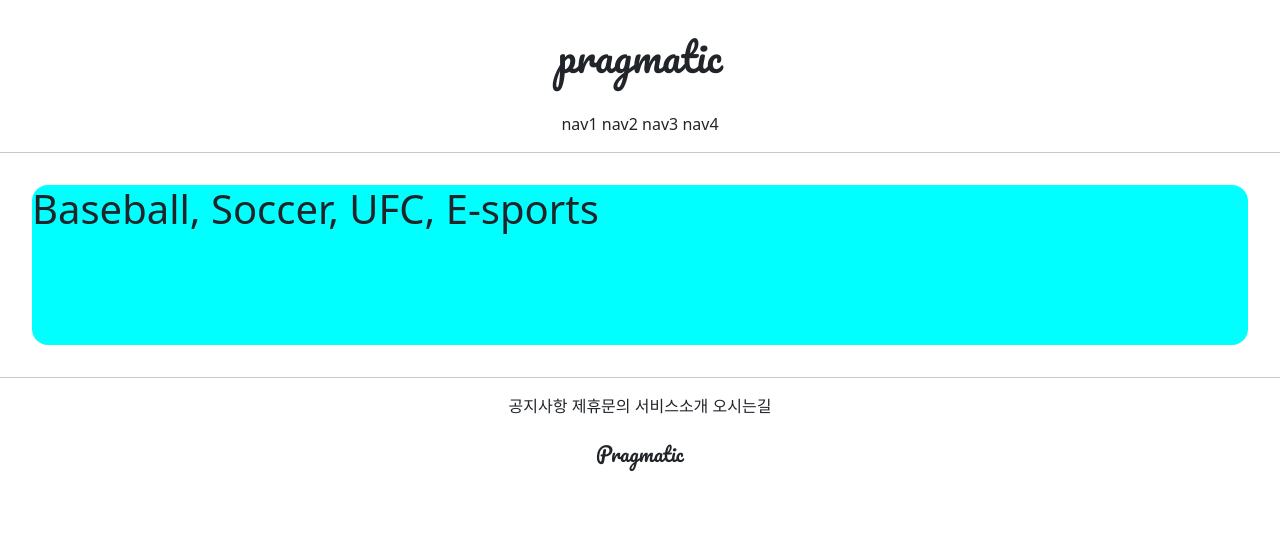
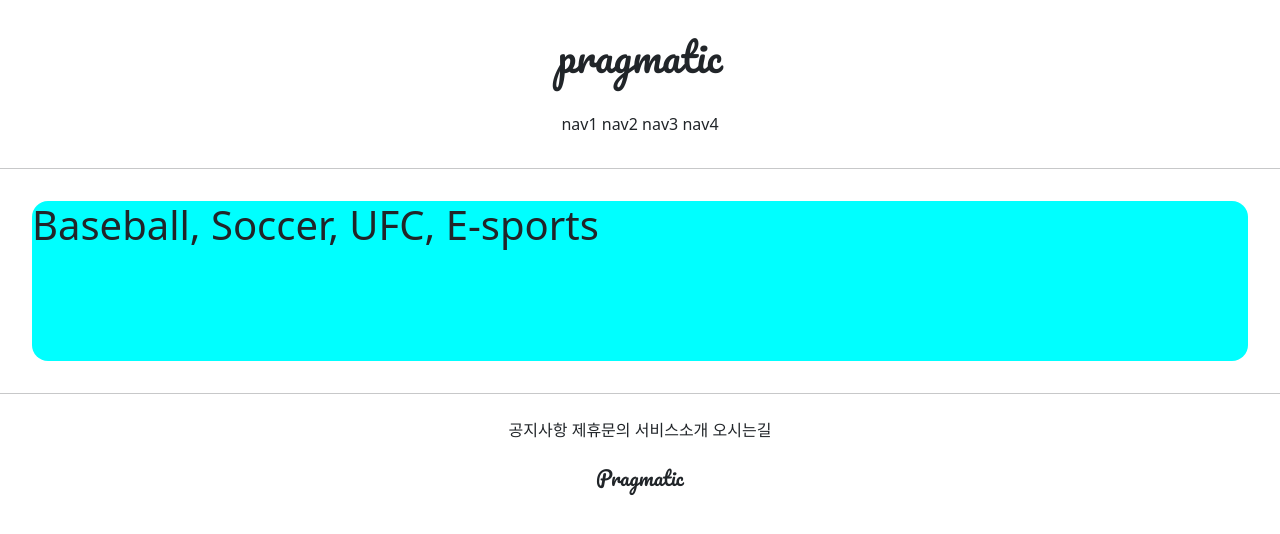
Before and after one commit to 66news99/bbqqweb, a Django app: page /accounts/favorite_sports/ in a window 1280 px wide. Shown: the top 534 px of the page. Run offline with Django 3.2, Linux system fonts and the light colour scheme; parts of the project's set-up code (start-up, migrations or seed data) failed here and were passed over.

Commit message:
7/7 3ban class commit 2

```diff
--- a/static/base.css
+++ b/static/base.css
@@ -4,7 +4,7 @@
 }
 
 .pragmatic_header_button {
-    margin-bottom 2rem;
+    margin-bottom :2rem;
 }
 
 .pragmatic_footer_logo {
@@ -13,5 +13,5 @@
 }
 
 .pragmatic_footer_button {
-    margin-top 1.5rem;
+    margin-top: 1.5rem;
 }
```
